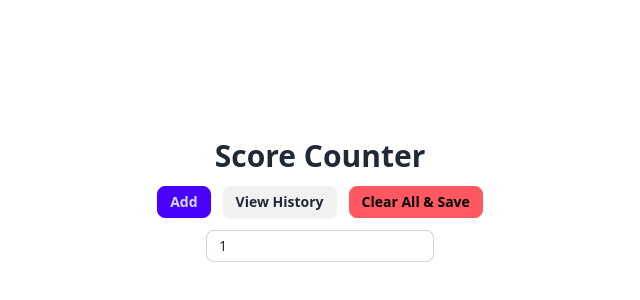
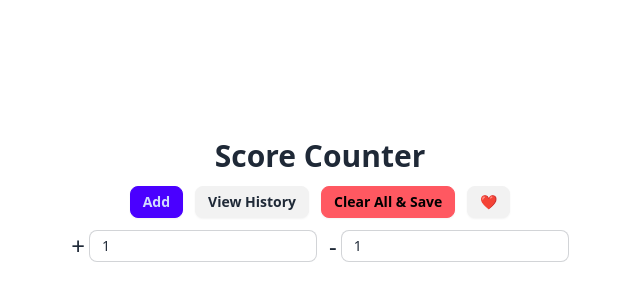
Before and after one commit to Maru-Yasa/score-counter, a React (Vite) app: page / in a window 1280 px wide. Shown: the part 172-472 px from the top of the page, without its empty margins (320-960 px from the left). Built offline with nearby package versions, Linux system fonts and the light colour scheme.

Commit message:
feat: add music and edit score sub add

```diff
--- a/package.json
+++ b/package.json
@@ -13,6 +13,7 @@
     "@formkit/auto-animate": "^0.8.1",
     "dayjs": "^1.11.10",
     "react": "^18.2.0",
+    "react-audio-player": "^0.17.0",
     "react-dom": "^18.2.0",
     "react-router-dom": "^6.20.0",
     "uuid": "^9.0.1"
--- a/src/App.jsx
+++ b/src/App.jsx
@@ -1,13 +1,16 @@
-import { useEffect, useRef } from "react";
+import { useEffect, useRef, useState } from "react";
 import { TeamBox } from "./components/TeamBox";
 import { useForceUpdate } from "./hooks/useForceUpdate";
 import { useLocalStorage } from "./hooks/useLocalStorage";
 import { v4 as uuidv4 } from 'uuid';
 import autoAnimate from "@formkit/auto-animate";
+import ReactAudioPlayer from "react-audio-player";
 
 function App() {
   const [teams, setTeams] = useLocalStorage("teams", []) // [{id: uuid, name: "Team Name", score: 0, logs: []}]
   const [globalAddScore, setGlobalAddScore] = useLocalStorage("globalAddScore", 1)
+  const [globalSubScore, setGlobalSubScore] = useLocalStorage("globalAddScore", 1)
+  const [heartSound, setHeartSound] = useState(false)
   const parentTeamRef = useRef(null);
 
   const handleAddTeam = () => {
@@ -75,13 +78,24 @@ function App() {
           <button className="btn btn-sm btn-primary" onClick={handleAddTeam}>Add</button>
           <a href="/history" className="btn btn-sm">View History</a>
           <button className="btn btn-sm btn-error" onClick={handleClearAllTeams}>Clear All &  Save</button>
+          <button className={"btn btn-sm"} onClick={() => setHeartSound(!heartSound)}>
+            ❤️
+            {heartSound && <ReactAudioPlayer src="/tense.mp3" autoPlay loop />}
+          </button>
         </div>
-        <div className="max-w-lg flex justify-center">
-          <input type="number" className="input input-bordered input-sm" onChange={(e) => setGlobalAddScore(e.target.value)} value={globalAddScore} />
+        <div className="max-w-lg flex justify-center gap-3">
+          <div className="flex gap-1 items-center">
+            <span className="label-text text-2xl">+</span>
+            <input type="number" className="input input-bordered input-sm" onChange={(e) => setGlobalAddScore(e.target.value)} value={globalAddScore} />
+          </div>
+          <div className="flex gap-1 items-center">
+            <span className="label-text text-2xl">-</span>
+            <input type="number" className="input input-bordered input-sm" onChange={(e) => setGlobalSubScore(e.target.value)} value={globalSubScore} />
+          </div>
         </div>
       </div>
       <div ref={parentTeamRef} className="grid lg:grid-cols-3 sm:grid-cols-1 justify-center py-7 px-16 gap-5">
-        {teams?.toSorted(sortTeams).map((team, index) => <TeamBox addAndSubCallback={handleAddAndSubtract} deleteTeanCallback={handleDeleteTeam} updateTeamCallback={handleUpdateTeam} team={team} key={team.id} index={index + 1} addScore={globalAddScore} />)}
+        {teams?.toSorted(sortTeams).map((team, index) => <TeamBox addAndSubCallback={handleAddAndSubtract} deleteTeanCallback={handleDeleteTeam} updateTeamCallback={handleUpdateTeam} team={team} key={team.id} index={index + 1} subScore={globalSubScore} addScore={globalAddScore} />)}
       </div>
     </main>
   </>
--- a/src/components/TeamBox.jsx
+++ b/src/components/TeamBox.jsx
@@ -14,7 +14,7 @@ const getPositionStyle = (pos) => {
     }
 }
 
-export const TeamBox = ({ index = 0, team, updateTeamCallback=null, deleteTeanCallback=null, addAndSubCallback=null, addScore=1 }) => {
+export const TeamBox = ({ index = 0, team, updateTeamCallback=null, deleteTeanCallback=null, addAndSubCallback=null, addScore=1, subScore=1 }) => {
     const [teamName, setTeamName] = useState(team.name);
 
     const handleDelete = () => {
@@ -62,7 +62,7 @@ export const TeamBox = ({ index = 0, team, updateTeamCallback=null, deleteTeanCa
             </h3>
             <div className="flex justify-center gap-3">
                 <button onClick={handleAddScore} className="btn btn-sm btn-primary">+ {addScore}</button>
-                <button onClick={handleSubtractScore} className="btn btn-sm btn-primary">- {addScore}</button>
+                <button onClick={handleSubtractScore} className="btn btn-sm btn-primary">- {subScore}</button>
             </div>
         </div>
 
```
Also changed, not shown: 2 other files (tests, documents, lock files or other folders).
